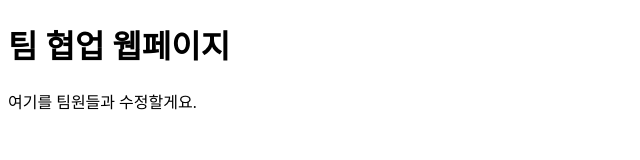
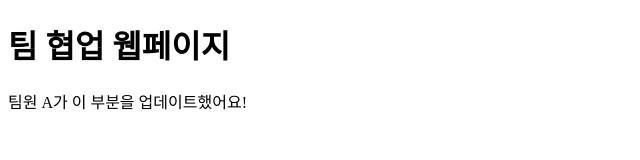
Before and after one commit to kimsooyoung-si/team-project, a plain HTML site: page index.html in a window 1280 px wide. Shown: the whole page, without its empty margins (0-640 px from the left). Drawn offline with Linux system fonts and the light colour scheme.

Commit message:
a-feature에서 문단수정

```diff
--- a/index.html
+++ b/index.html
@@ -6,6 +6,6 @@
 </head>
 <body>
     <h1>팀 협업 웹페이지</h1>
-    <p>여기를 팀원들과 수정할게요.</p>
+    <p>팀원 A가 이 부분을 업데이트했어요!</p>
 </body>
 </html>
```
